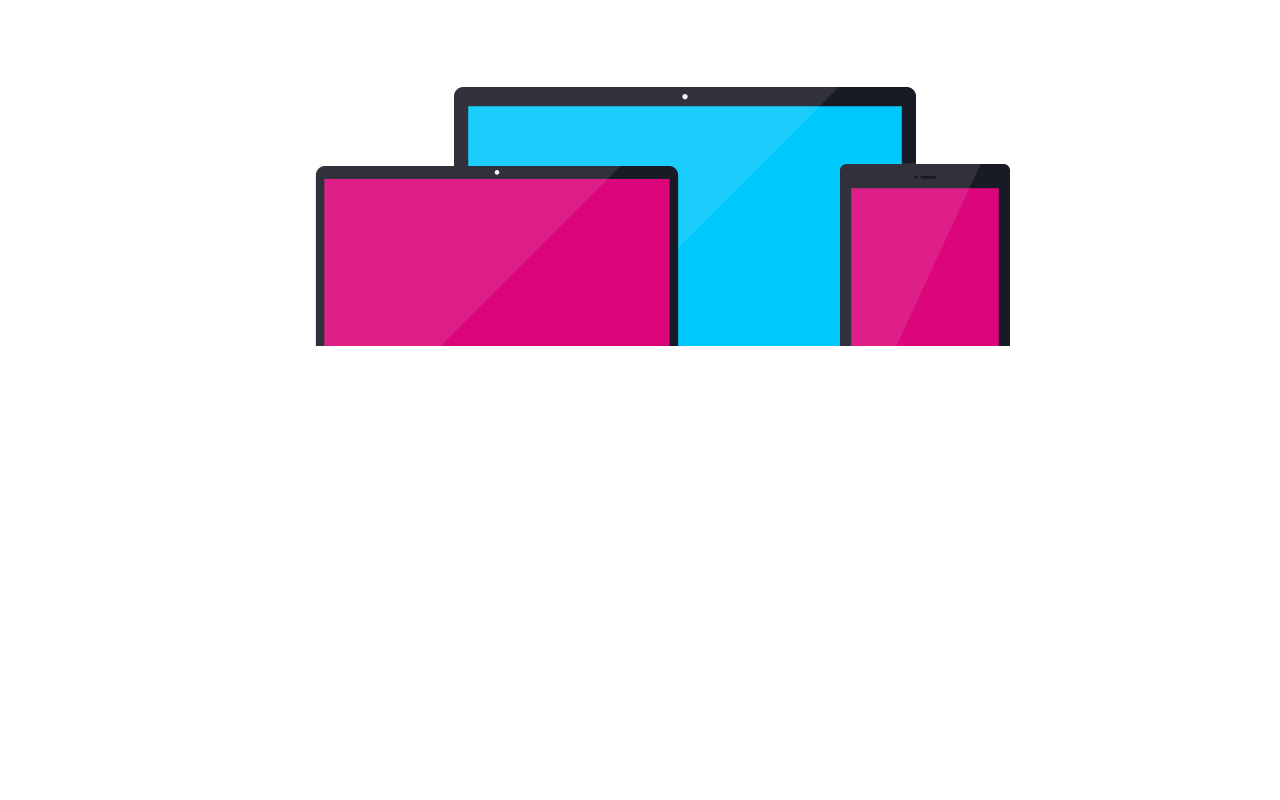
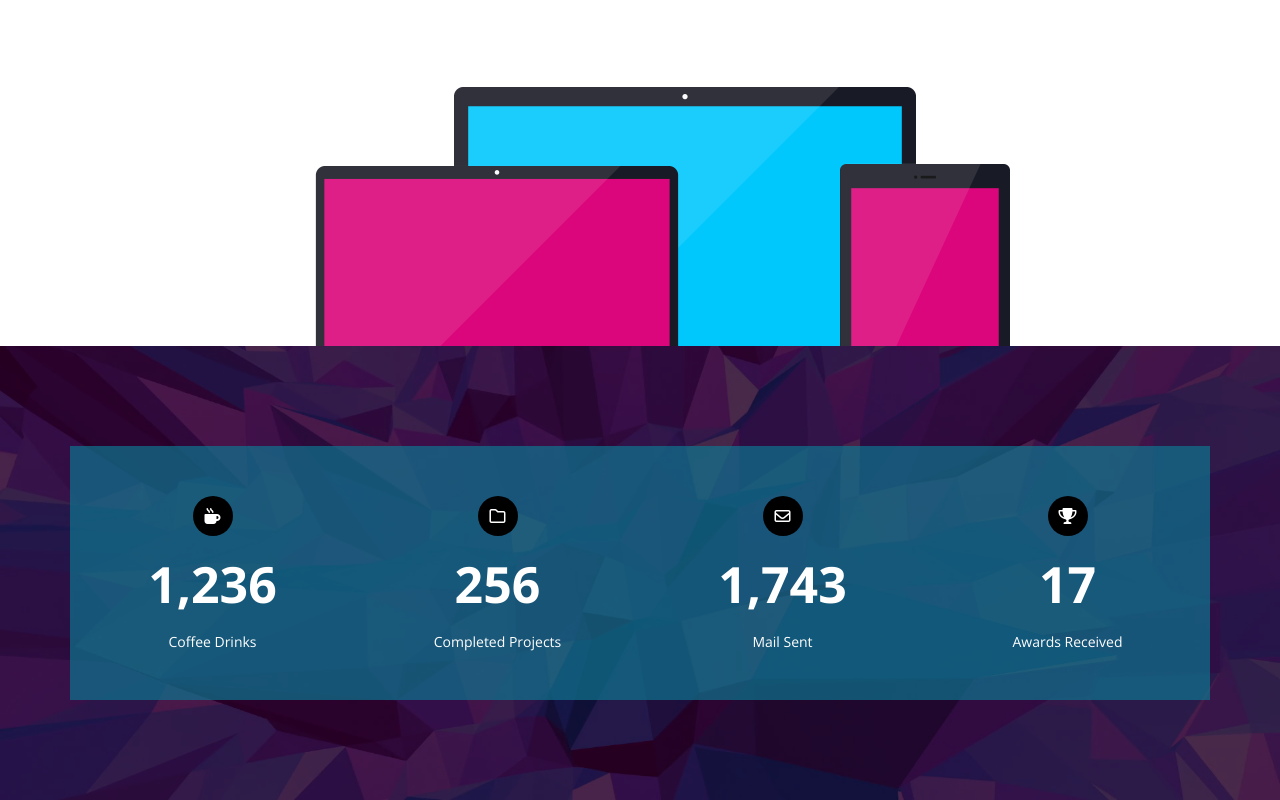
Before and after one commit to youssef579/Kasper-template, a plain HTML site: page index.html in a window 1280 px wide. Shown: the part 4575-5375 px from the top of the page. Before the commit the page ends 4921 px from the top, so only its background shows below. Drawn offline with nearby package versions, Linux system fonts and the light colour scheme.

Commit message:
Finish the stats section

```diff
--- a/css/style.css
+++ b/css/style.css
@@ -40,7 +40,8 @@ a {
     margin-bottom: 70px;
 }
 
-.special-heading::before, .special-heading::after {
+.special-heading::before,
+.special-heading::after {
     content: '';
     position: absolute;
     left: 50%;
@@ -64,7 +65,7 @@ a {
     z-index: 2;
 }
 
-.special-heading + p {
+.special-heading+p {
     width: 550px;
     margin: 0 auto 100px;
     max-width: 100%;
@@ -223,7 +224,10 @@ main {
     position: relative;
 }
 
-main::after, .design::after, .video::after {
+main::after,
+.design::after,
+.video::after,
+.stats::after {
     content: '';
     position: absolute;
     left: 0;
@@ -369,7 +373,7 @@ main .arrow {
     overflow: hidden;
 }
 
-.design > * {
+.design>* {
     flex: 1;
     position: relative;
     z-index: 1;
@@ -402,6 +406,7 @@ main .arrow {
 .design img {
     left: 50%;
     transform: translateX(-50%);
+    bottom: -160px;
     position: absolute;
 }
 
@@ -416,7 +421,7 @@ main .arrow {
 }
 
 /* Portfolio section */
-.portfolio .special-heading + p {
+.portfolio .special-heading+p {
     margin-bottom: 30px;
 }
 
@@ -481,7 +486,8 @@ main .arrow {
     bottom: 0;
 }
 
-.portfolio a, .video .content a {
+.portfolio a,
+.video .content a {
     text-transform: uppercase;
     display: block;
     width: fit-content;
@@ -494,6 +500,7 @@ main .arrow {
 }
 
 @media (min-width: 992px) {
+
     .portfolio .images .image:last-child,
     .portfolio .images .image:nth-last-child(2) {
         transform: translateX(50%);
@@ -570,3 +577,55 @@ main .arrow {
         bottom: -60px;
     }
 }
+
+/* Stats section */
+.stats {
+    background: url("../images/stats.png") no-repeat center;
+    background-size: cover;
+}
+
+.stats .container {
+    position: relative;
+    z-index: 1;
+}
+
+.stats::after {
+    background-color: rgba(0 0 0 / 70%);
+}
+
+.stats .container .content {
+    background-color: var(--transparent-color);
+}
+
+.stats .stat {
+    color: #fff;
+    text-align: center;
+    flex: 1;
+    min-width: 235px;
+    padding: 50px;
+}
+
+.stats .stat .number {
+    margin: 20px 0;
+    font-size: 50px;
+    font-weight: bold;
+}
+
+.stats .stat p:not(.number) {
+    font-size: 14px;
+}
+
+.stats .stat i {
+    display: inline-grid;
+    place-content: center;
+    background-color: #000;
+    width: 40px;
+    height: 40px;
+    border-radius: 50%;
+}
+
+.stats .container .content {
+    flex-wrap: wrap;
+    display: flex;
+    justify-content: space-between;
+}
--- a/index.html
+++ b/index.html
@@ -207,6 +207,34 @@
         </div>
     </section>
 
+    <!-- Stats section -->
+    <section class="stats">
+        <div class="container">
+            <div class="content">
+                <div class="stat">
+                    <i class="fas fa-mug-hot"></i>
+                    <p class="number">1,236</p>
+                    <p>Coffee Drinks</p>
+                </div>
+                <div class="stat">
+                    <i class="far fa-folder"></i>
+                    <p class="number">256</p>
+                    <p>Completed Projects</p>
+                </div>
+                <div class="stat">
+                    <i class="far fa-envelope"></i>
+                    <p class="number">1,743</p>
+                    <p>Mail Sent</p>
+                </div>
+                <div class="stat">
+                    <i class="fas fa-trophy"></i>
+                    <p class="number">17</p>
+                    <p>Awards Received</p>
+                </div>
+            </div>
+        </div>
+    </section>
+
     <script src="./app.js"></script>
 </body>
 
```
Also changed, not shown: images/stats.png (added).
